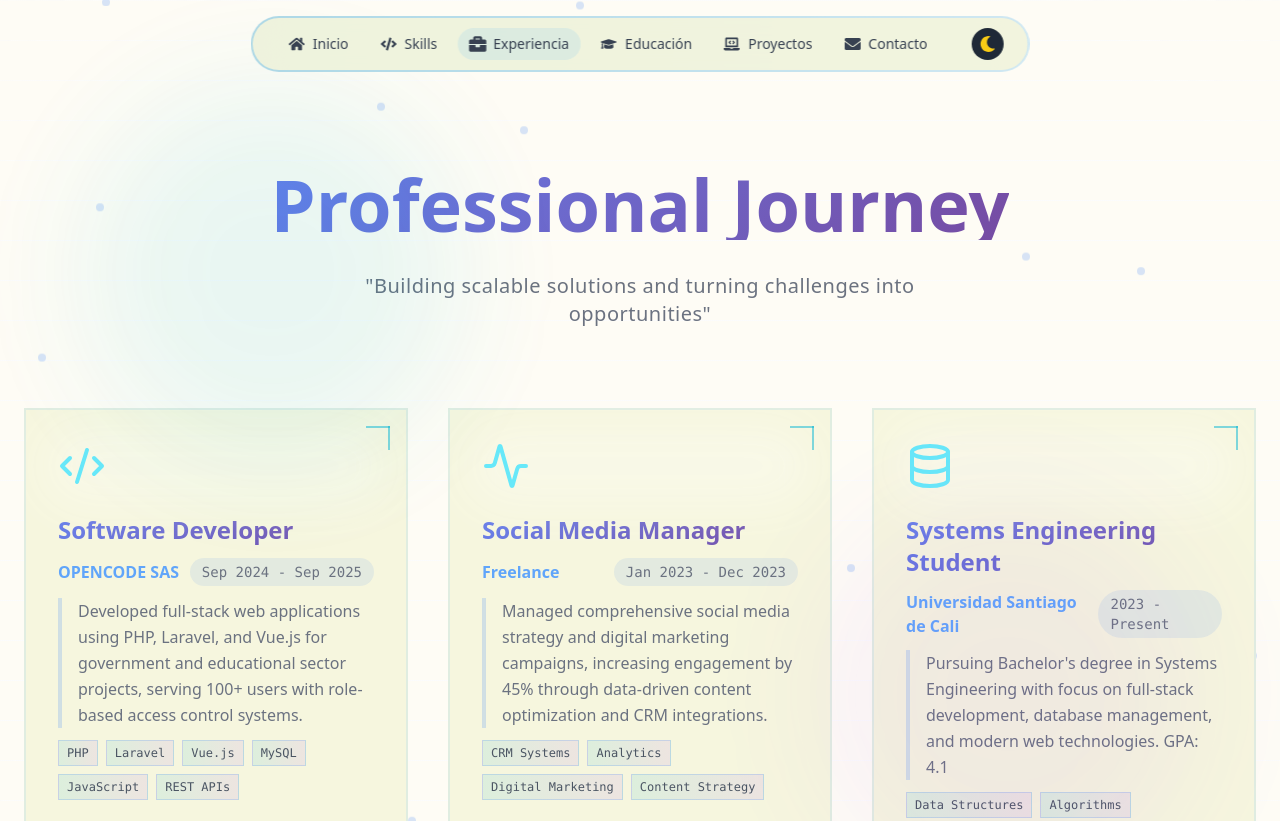
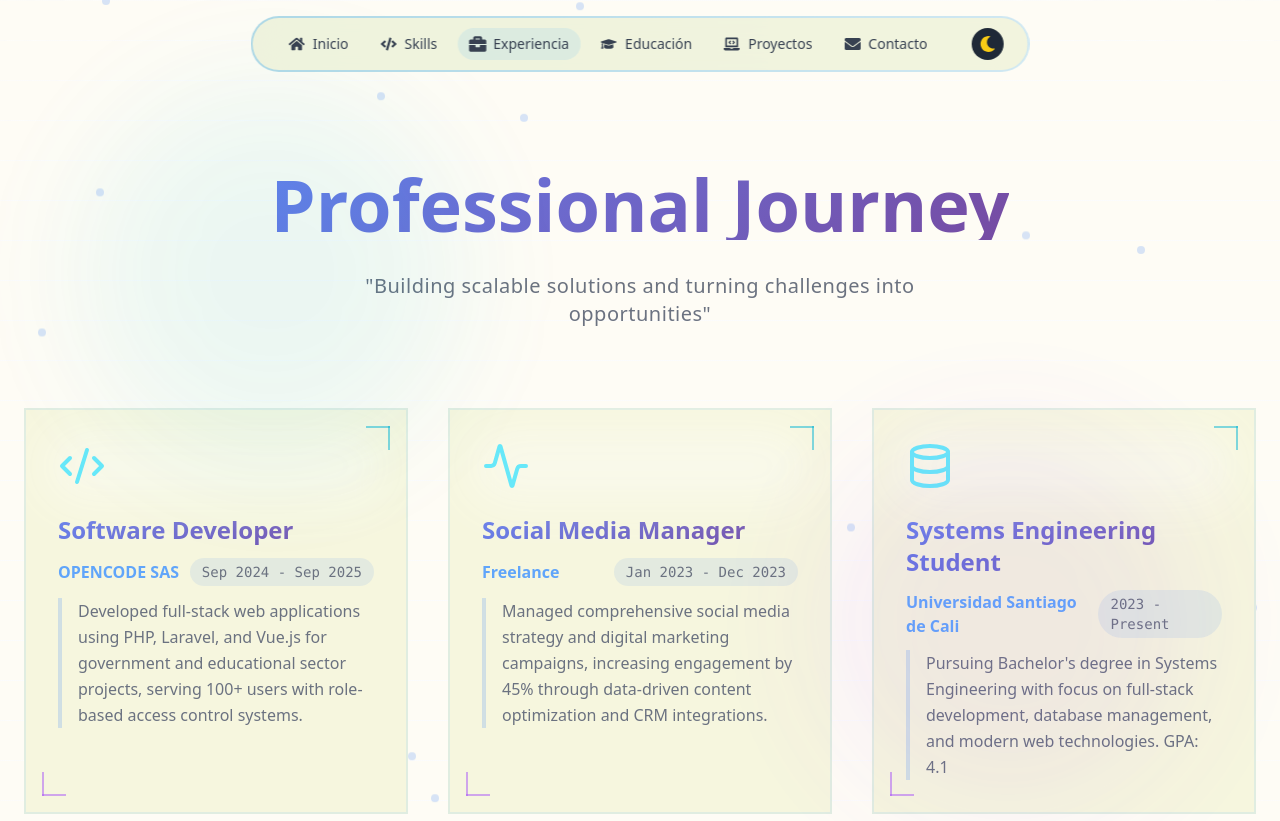
Before and after one commit to Nahia-24/Portfolio, a React (Vite) app: page /experience in a window 1280 px wide. Shown: the top 821 px of the page. Built offline with nearby package versions, Linux system fonts and the light colour scheme.

Commit message:
Update Experience.jsx

```diff
--- a/src/pages/Experience/Experience.jsx
+++ b/src/pages/Experience/Experience.jsx
@@ -37,20 +37,6 @@ const ExperienceCard = ({
         <p className="text-gray-500 border-l-4 border-blue-500/20 pl-4 mt-4 leading-relaxed">
           {description}
         </p>
-
-        {/* Technologies badges */}
-        {technologies && (
-          <div className="flex flex-wrap gap-2 mt-4">
-            {technologies.map((tech, idx) => (
-              <span
-                key={idx}
-                className="text-xs font-mono bg-gradient-to-r from-cyan-500/10 to-purple-500/10 text-gray-600 px-2 py-1 rounded-md border border-blue-500/20"
-              >
-                {tech}
-              </span>
-            ))}
-          </div>
-        )}
       </div>
 
       {/* Decorative elements */}
```
